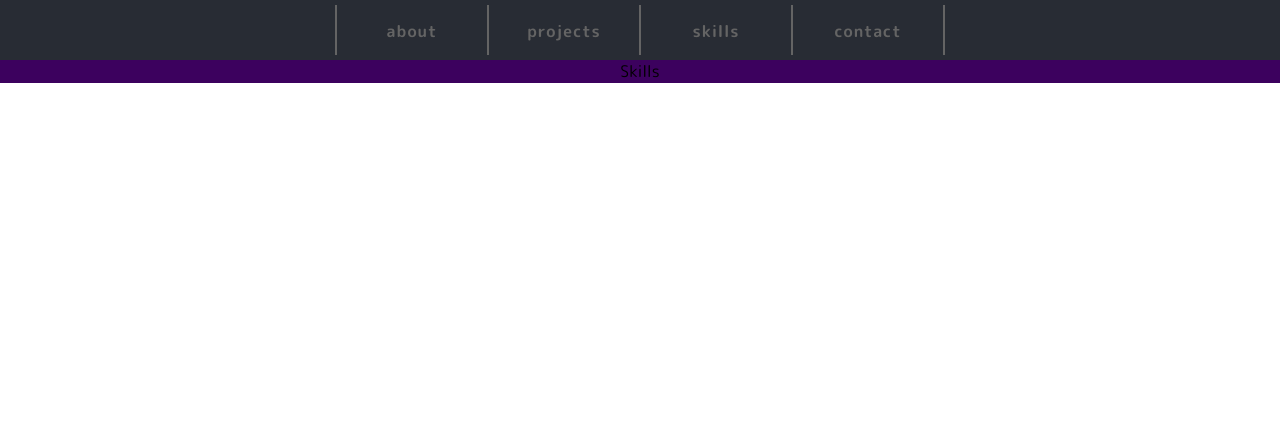
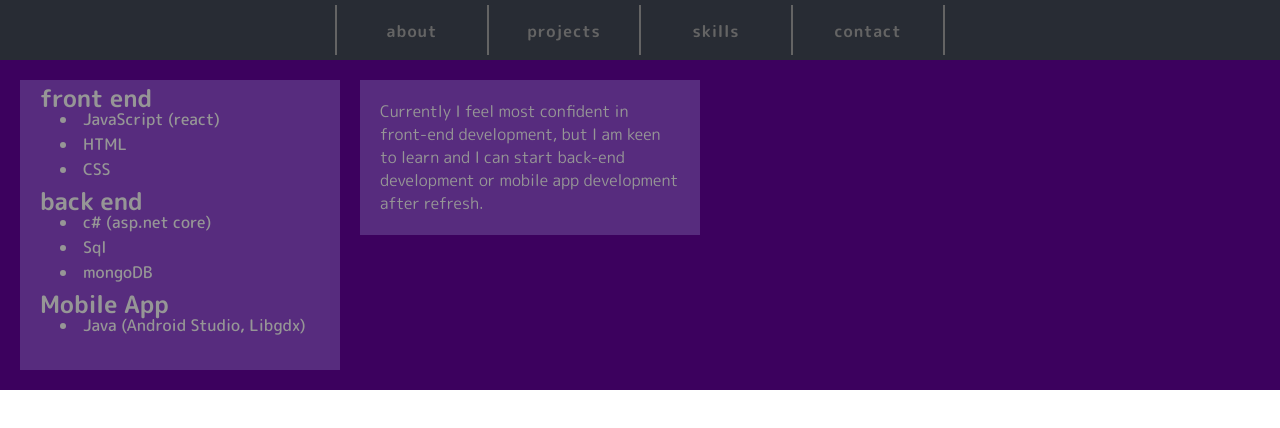
Before and after one commit to iks25/portfolio-website, a React (Create React App) app: page /skills in a window 1280 px wide. Shown: the top 428 px of the page. Built offline with nearby package versions, Linux system fonts and the light colour scheme.

Commit message:
adding animation to SkillsPage

```diff
--- a/package.json
+++ b/package.json
@@ -11,6 +11,7 @@
     "@testing-library/jest-dom": "^5.11.9",
     "@testing-library/react": "^11.2.5",
     "@testing-library/user-event": "^12.8.3",
+    "d3-ease": "^2.0.0",
     "react": "^17.0.1",
     "react-dom": "^17.0.1",
     "react-router-dom": "^5.2.0",
--- a/src/components/aboutMe/FancyLetter/FancyLetter.js
+++ b/src/components/aboutMe/FancyLetter/FancyLetter.js
@@ -3,6 +3,7 @@ import "./fancyLetter.css";
 import { useSpring, animated, interpolate, config } from "react-spring";
 import { withRouter } from "react-router-dom";
 import { version } from "react-dom";
+import * as easings from "d3-ease";
 
 const FancyLetter = ({ letter = "", addClass = "", delay = 0 }) => {
   const [isEntered, setisEntered] = useState(true);
@@ -10,31 +11,42 @@ const FancyLetter = ({ letter = "", addClass = "", delay = 0 }) => {
   let refresznumber = 0;
 
   const drawingAnimation = useSpring({
-    from: { transform: "translateY(-600px) scale(1, 1)" },
+    from: { transform: "translateY(-600px) scale(1, 1)", color: "white" },
     to: [
       {
         transform: "translateY(0) scale(0.9, 1.1)",
-        config: { duration: 1000 },
+
+        config: {
+          duration: 1000,
+          easing: easings.easeCubicIn,
+        },
       },
       {
-        transform: "translateY(0) scale(1.2, 0.9)",
-        config: { duration: 100 },
+        transform: "translateY(0) transform: scale(1.4, 0.8)",
+        color: "rgb(255, 158, 158)",
+        config: { duration: 50 },
+      },
+      {
+        transform: "translateY(0) transform: scale(0.95, 1.05)",
+        color: "rgb(168, 158, 255)",
+        config: { duration: 50 },
       },
       {
         transform: "translateY(-50px) scale(0.95, 1.05)",
-        config: { duration: 500 },
+        config: { duration: 400, easings: easings.easeCubicOut },
+        color: "white",
       },
       {
         transform: "translateY(-50px) scale(1, 1)",
-        config: { duration: 100 },
+        config: { duration: 20 },
       },
       {
         transform: "translateY(0) scale(0.93, 1.03)",
-        config: { duration: 500 },
+        config: { duration: 500, easings: easings.easeCubicIn },
       },
       {
         transform: "translateY(0) scale(1, 1)",
-        config: { duration: 500 },
+        config: { duration: 300 },
       },
     ],
     delay: delay,
--- /dev/null
+++ b/src/components/skills/ProgramingSkill.js
@@ -0,0 +1,20 @@
+import React from "react";
+import { useSpring, animated } from "react-spring";
+
+const ProgramingSkill = ({ text = "", nr = 0 }) => {
+  const styleAnim = useSpring({
+    from: { opacity: 0, transform: "scale(0)" },
+    to: { opacity: 1, transform: "scale(1)" },
+    delay: 2000 + 250 * nr,
+  });
+  return (
+    <animated.div className="skill" style={styleAnim}>
+      <div>
+        <li>{text}</li>
+      </div>
+      <div></div>
+    </animated.div>
+  );
+};
+
+export default ProgramingSkill;
--- a/src/components/skills/Skills.js
+++ b/src/components/skills/Skills.js
@@ -1,7 +1,27 @@
 import React from "react";
+import { useSpring, animated, config } from "react-spring";
 
-const skills = (props) => {
-  return <div>Skills</div>;
+import "./skills.css";
+import SkillsTextBox from "./SkillsTextBox";
+
+const Skills = (props) => {
+  const skillsInfoStyleAnim = useSpring({
+    from: { transform: "scale(0.3)" },
+    to: { transform: "scale(1)" },
+    config: config.stiff,
+  });
+  return (
+    <div className="skills">
+      <SkillsTextBox />
+      <div>
+        <animated.div className="skillsInfo" style={skillsInfoStyleAnim}>
+          Currently I feel most confident in front-end development, but I am
+          keen to learn and I can start back-end development or mobile app
+          development after refresh.
+        </animated.div>
+      </div>
+    </div>
+  );
 };
 
-export default skills;
+export default Skills;
--- /dev/null
+++ b/src/components/skills/SkillsTextBox.js
@@ -0,0 +1,52 @@
+import React from "react";
+import { animated, config, useSpring } from "react-spring";
+import ProgramingSkill from "./ProgramingSkill";
+
+const SkillsTextBox = (props) => {
+  const skillsBoxSize = 25;
+
+  function CategorySpring(yMovment) {
+    return useSpring({
+      from: { transform: `translate3d(0,-${yMovment}px,0) scaleY(0)` },
+      to: [
+        {
+          transform: `translate3d(0,-${yMovment}px,0) scaleY(1)`,
+          config: config.wobbly,
+        },
+        { transform: `translate3d(0,0,0) scaleY(1)`, config: config.wobbly },
+      ],
+
+      delay: 1000,
+    });
+  }
+
+  return (
+    <div className="skillsTextBox">
+      <animated.div style={CategorySpring(0)} className="category">
+        front end
+      </animated.div>
+      <ProgramingSkill text="JavaScript (react)" nr={1} />
+      <ProgramingSkill text="HTML" nr={2} />
+      <ProgramingSkill text="CSS" nr={3} />
+      <animated.div
+        style={CategorySpring(skillsBoxSize * 3)}
+        className="category"
+      >
+        back end
+      </animated.div>
+      <ProgramingSkill text="c# (asp.net core)" nr={4} />
+      <ProgramingSkill text="Sql" nr={5} />
+      <ProgramingSkill text="mongoDB" nr={6} />
+
+      <animated.div
+        style={CategorySpring(skillsBoxSize * 6)}
+        className="category"
+      >
+        Mobile App
+      </animated.div>
+      <ProgramingSkill text="Java (Android Studio, Libgdx)" nr={7} />
+    </div>
+  );
+};
+
+export default SkillsTextBox;
--- /dev/null
+++ b/src/components/skills/skills.css
@@ -0,0 +1,41 @@
+.skills {
+  color: rgb(150, 150, 150);
+  display: flex;
+  flex-wrap: nowrap;
+  padding: 20px;
+}
+
+.skillsTextBox {
+  text-align: left;
+  background-color: rgba(196, 212, 255, 0.2);
+  width: 300px;
+  height: 280px;
+  padding: 10px;
+  padding-top: 0;
+  font-weight: 500;
+}
+
+.skillsTextBox div {
+  /* border: 1px solid green; */
+  height: 25px;
+}
+
+.category {
+  margin-left: 10px;
+  font-size: 24px;
+  font-weight: 600;
+  opacity: 1 imm;
+  margin-bottom: 3px;
+}
+.skill {
+  display: flex;
+  margin-left: 30px;
+}
+
+.skillsInfo {
+  padding: 20px;
+  width: 300px;
+  text-align: left;
+  margin-left: 20px;
+  background-color: rgba(196, 212, 255, 0.2);
+}
```
Also changed, not shown: 1 other file (tests, documents, lock files or other folders).
